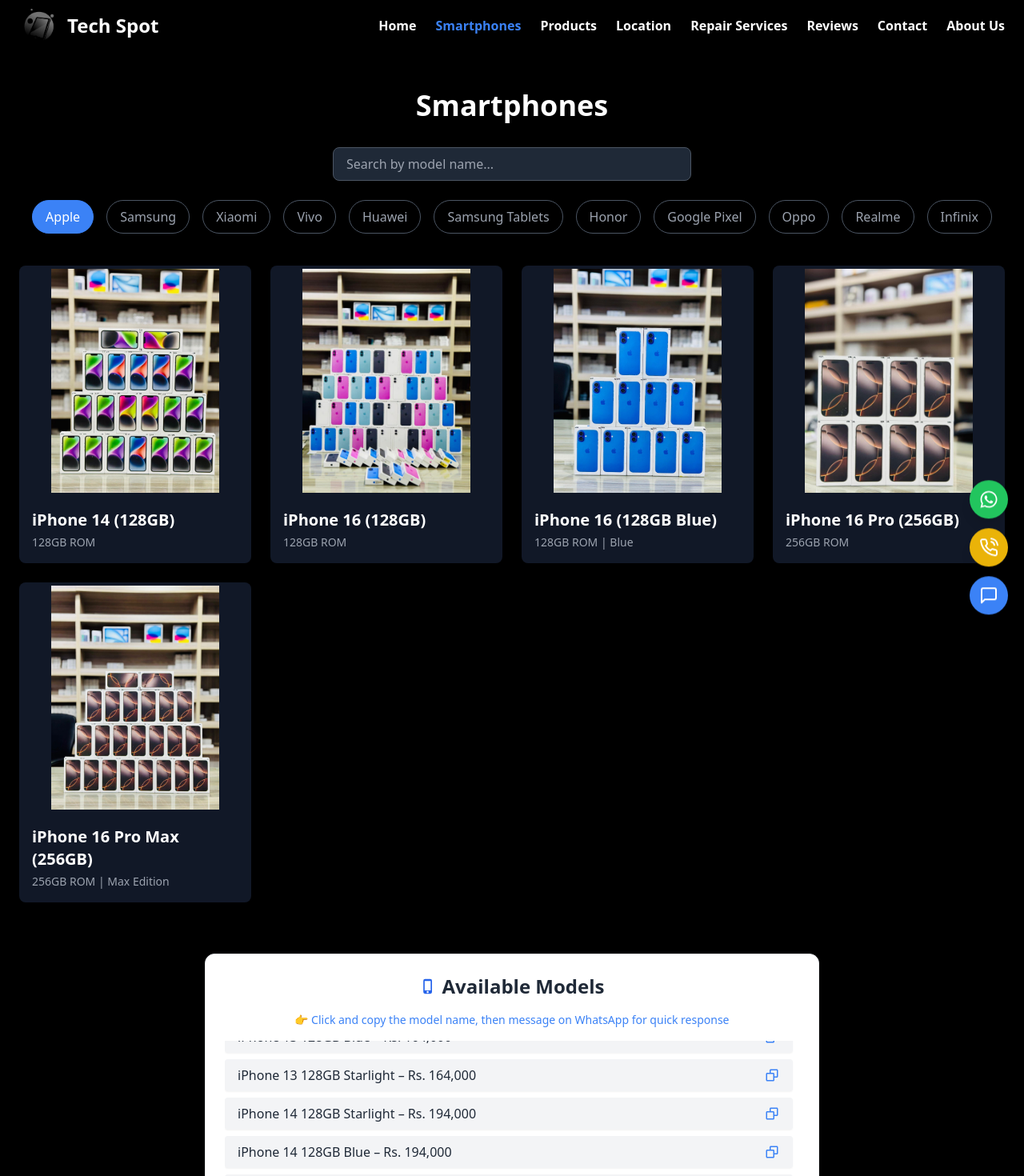
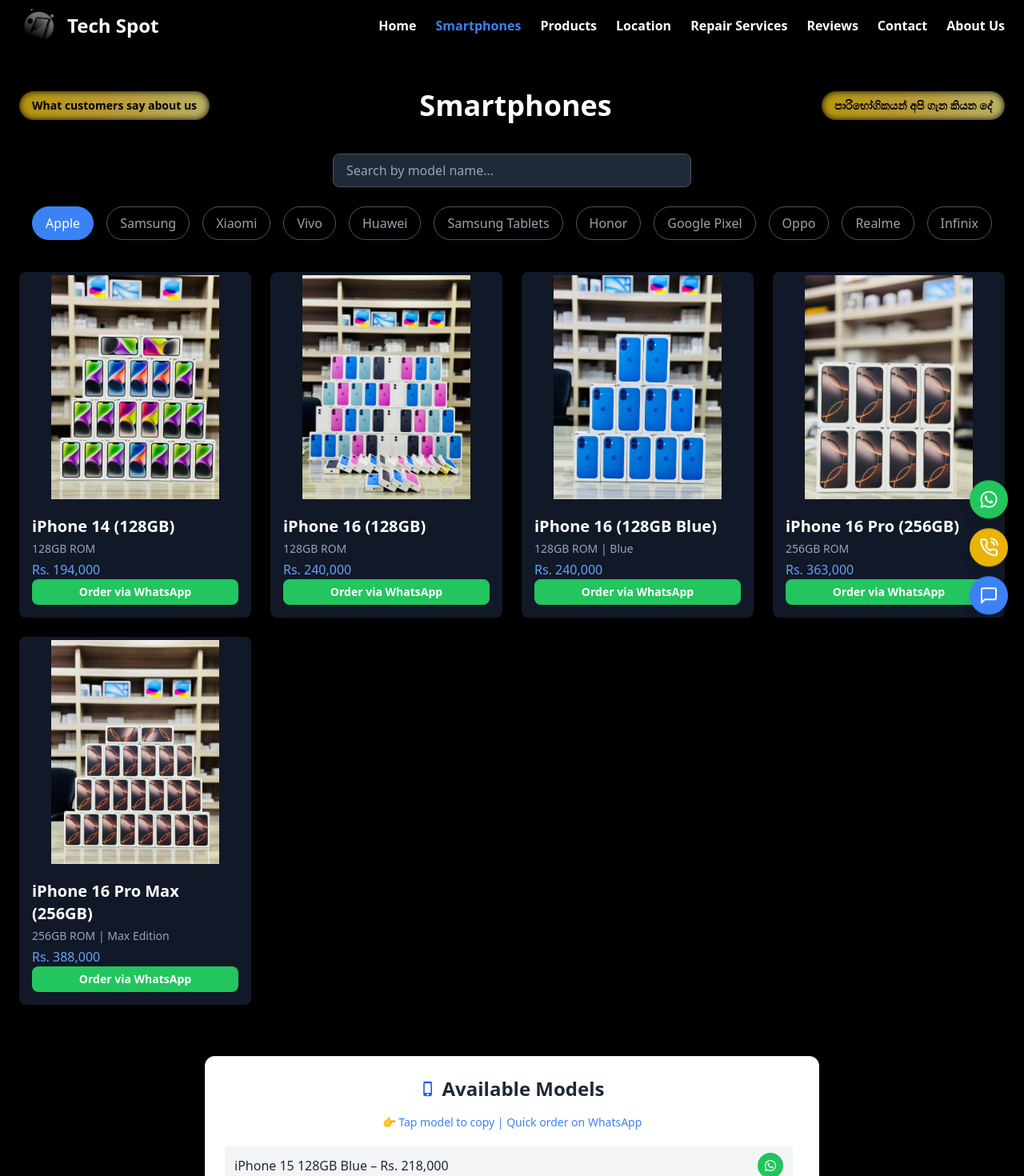
Before and after one commit to IT21182914/Tech-Spot-Official, a React (Create React App) app: page /smartphones in a window 1280 px wide. Shown: the top 1470 px of the page at 80% size. Built offline with nearby package versions, Linux system fonts and the light colour scheme.

Commit message:
Added Testimonials

```diff
--- a/src/App.js
+++ b/src/App.js
@@ -6,6 +6,7 @@ import Navbar from "./components/Navbar";
 import Home from "./pages/Home";
 import Shop from "./pages/Shop";
 import Smartphones from "./pages/Smartphones";
+import Testimonials from "./pages/Testimonials";
 import Location from "./components/Location";
 import Footer from "./components/Footer";
 import FloatingContactButtons from "./components/FloatingContactButtons";
@@ -37,6 +38,7 @@ const App = () => {
             <Route path="/blog/:slug" element={<BlogPost />} />
             <Route path="/repair" element={<RepairServices />} />
             <Route path="/contact" element={<ContactPage />} />
+            <Route path="/testimonials" element={<Testimonials />} />
             <Route path="/about" element={<AboutUs />} />
             <Route path="/faq" element={<FAQ />} />
             <Route path="/smartphones" element={<Smartphones />} />
--- a/src/pages/Smartphones.jsx
+++ b/src/pages/Smartphones.jsx
@@ -2,7 +2,12 @@ import React, { useState, useEffect, useRef } from "react";
 import { motion } from "framer-motion";
 import { MdPhoneIphone } from "react-icons/md";
 import { AiOutlineInfoCircle } from "react-icons/ai";
-import { BiCopy } from "react-icons/bi";
+// import { BiCopy } from "react-icons/bi";
+import { FaWhatsapp } from "react-icons/fa";
+
+const WHATSAPP_NUMBER = "94726048468";
+const WHATSAPP_URL = `https://wa.me/${WHATSAPP_NUMBER}`;
+const waLink = (msg) => `${WHATSAPP_URL}?text=${encodeURIComponent(msg)}`;
 
 const allPhones = {
   Apple: [
@@ -10,26 +15,31 @@ const allPhones = {
       name: "iPhone 14 (128GB)",
       specs: "128GB ROM",
       image: "/images/iPhones/Iphone 14 128GB.jpg",
+      price: "Rs. 194,000",
     },
     {
       name: "iPhone 16 (128GB)",
       specs: "128GB ROM",
       image: "/images/iPhones/Iphone 16 128 GB.jpg",
+      price: "Rs. 240,000",
     },
     {
       name: "iPhone 16 (128GB Blue)",
       specs: "128GB ROM | Blue",
       image: "/images/iPhones/Iphone 16 128 GB Blue.jpg",
+      price: "Rs. 240,000",
     },
     {
       name: "iPhone 16 Pro (256GB)",
       specs: "256GB ROM",
       image: "/images/iPhones/Iphone 16 Pro 256 GB.jpg",
+      price: "Rs. 363,000",
     },
     {
       name: "iPhone 16 Pro Max (256GB)",
       specs: "256GB ROM | Max Edition",
       image: "/images/iPhones/Iphone 16 Pro Max 256 GB.jpg",
+      price: "Rs. 388,000",
     },
   ],
   Samsung: [
@@ -38,6 +48,7 @@ const allPhones = {
       specs: "12GB RAM | 256GB ROM",
       image:
         "https://cdn.pixabay.com/photo/2022/03/12/09/23/smartphone-7063761_640.jpg",
+      price: "Rs. 395,000",
     },
   ],
   Xiaomi: [
@@ -46,6 +57,7 @@ const allPhones = {
       specs: "6GB RAM | 128GB ROM",
       image:
         "https://cdn.pixabay.com/photo/2022/05/03/19/18/smartphone-7171749_640.jpg",
+      price: "Rs. 79,900",
     },
   ],
   Vivo: [],
@@ -107,22 +119,15 @@ const Smartphones = () => {
   const [activeCategory, setActiveCategory] = useState("Apple");
   const [searchTerm, setSearchTerm] = useState("");
   const [copiedText, setCopiedText] = useState("");
+
   const scrollRef = useRef(null);
   const intervalRef = useRef(null);
   const timeoutRef = useRef(null);
 
   useEffect(() => {
-    startAutoScroll();
-    return () => {
-      clearInterval(intervalRef.current);
-      clearTimeout(timeoutRef.current);
-    };
-  }, []);
-
-  const startAutoScroll = () => {
     intervalRef.current = setInterval(() => {
       if (scrollRef.current) {
-        scrollRef.current.scrollTop += 1;
+        scrollRef.current.scrollTop += 2;
         if (
           scrollRef.current.scrollTop + scrollRef.current.clientHeight >=
           scrollRef.current.scrollHeight
@@ -130,50 +135,86 @@ const Smartphones = () => {
           scrollRef.current.scrollTop = 0;
         }
       }
-    }, 80);
+    }, 30);
+    return () => {
+      clearInterval(intervalRef.current);
+      clearTimeout(timeoutRef.current);
     };
+  }, []);
 
   const pauseAutoScroll = () => {
     clearInterval(intervalRef.current);
     clearTimeout(timeoutRef.current);
     timeoutRef.current = setTimeout(() => {
-      startAutoScroll();
-    }, 60000);
+      intervalRef.current = setInterval(() => {
+        if (scrollRef.current) {
+          scrollRef.current.scrollTop += 2;
+          if (
+            scrollRef.current.scrollTop + scrollRef.current.clientHeight >=
+            scrollRef.current.scrollHeight
+          ) {
+            scrollRef.current.scrollTop = 0;
+          }
+        }
+      }, 30);
+    }, 60_000);
   };
 
-  const phones = allPhones[activeCategory].filter((phone) =>
-    phone.name.toLowerCase().includes(searchTerm.toLowerCase())
+  const phones = allPhones[activeCategory].filter((p) =>
+    p.name.toLowerCase().includes(searchTerm.toLowerCase())
+  );
+
+  const whatsappLink = (phone) =>
+    waLink(`Hi Tech Spot! I'm interested in buying the ${phone.name}.`);
+
+  const ReviewButton = ({ text }) => (
+    <a
+      href="/testimonials"
+      className="relative inline-flex items-center justify-center px-4 py-2 rounded-full text-sm font-semibold text-black overflow-hidden group"
+    >
+      <span className="absolute inset-0 bg-gradient-to-r from-yellow-400 via-amber-300 to-yellow-200 rounded-full filter blur-sm opacity-75 group-hover:opacity-90 animate-pulse" />
+      <span className="absolute inset-0 rounded-full ring ring-transparent group-hover:ring-yellow-300 transition duration-300" />
+      <span className="relative z-10 drop-shadow-sm whitespace-nowrap">
+        {text}
+      </span>
+    </a>
   );
 
   return (
     <div className="bg-black text-white min-h-screen py-12 px-6">
-      <h1 className="text-4xl font-bold text-center mb-8">Smartphones</h1>
+      <div className="flex flex-col items-center gap-4 sm:flex-row sm:justify-between sm:items-center mb-10">
+        <ReviewButton text="What customers say about us" />
+        <h1 className="text-3xl sm:text-4xl font-bold text-center">
+          Smartphones
+        </h1>
+        <ReviewButton text="පාරිභෝගිකයන් අපි ගැන කියන දේ" />
+      </div>
 
       <div className="max-w-md mx-auto mb-6">
         <input
           type="text"
-          placeholder="Search by model name..."
+          placeholder="Search by model name…"
           className="w-full px-4 py-2 rounded-lg bg-gray-800 text-white placeholder-gray-400 border border-gray-600 focus:outline-none focus:ring-2 focus:ring-blue-500"
           value={searchTerm}
           onChange={(e) => setSearchTerm(e.target.value)}
         />
       </div>
 
-      <div className="flex flex-wrap justify-center gap-4 mb-10">
-        {Object.keys(allPhones).map((category) => (
+      <div className="flex flex-wrap justify-center gap-3 sm:gap-4 mb-10">
+        {Object.keys(allPhones).map((cat) => (
           <button
-            key={category}
+            key={cat}
             onClick={() => {
-              setActiveCategory(category);
+              setActiveCategory(cat);
               setSearchTerm("");
             }}
             className={`px-4 py-2 rounded-full border transition duration-300 ${
-              activeCategory === category
+              activeCategory === cat
                 ? "bg-blue-500 text-white border-blue-500"
                 : "text-gray-400 border-gray-600 hover:bg-gray-700"
             }`}
           >
-            {category}
+            {cat}
           </button>
         ))}
       </div>
@@ -192,7 +233,7 @@ const Smartphones = () => {
           phones.map((phone, idx) => (
             <motion.div
               key={idx}
-              className="bg-gray-900 rounded-lg overflow-hidden shadow-lg hover:shadow-2xl transition transform hover:-translate-y-1"
+              className="bg-gray-900 rounded-lg overflow-hidden shadow-lg hover:shadow-2xl transition transform hover:-translate-y-1 flex flex-col"
               whileHover={{ scale: 1.03 }}
             >
               <img
@@ -200,27 +241,37 @@ const Smartphones = () => {
                 alt={phone.name}
                 className="w-full h-72 object-contain p-1 transition-transform duration-300 hover:scale-105"
               />
-              <div className="p-4">
-                <h3 className="text-xl font-semibold text-white">
-                  {phone.name}
-                </h3>
+              <div className="p-4 flex-1 flex flex-col">
+                <h3 className="text-xl font-semibold">{phone.name}</h3>
                 <p className="text-gray-400 text-sm mt-1">{phone.specs}</p>
+                {phone.price && (
+                  <p className="text-blue-400 font-medium mt-1">
+                    {phone.price}
+                  </p>
+                )}
+
+                <a
+                  href={whatsappLink(phone)}
+                  target="_blank"
+                  rel="noopener noreferrer"
+                  className="mt-auto inline-block text-center px-3 py-1.5 bg-green-500 rounded-lg text-sm font-semibold hover:bg-green-600 transition duration-300"
+                >
+                  Order via WhatsApp
+                </a>
               </div>
             </motion.div>
           ))
         )}
       </motion.div>
 
-      {/* 📋 Available Models with Copy & Toast */}
       <div className="max-w-3xl mx-auto mt-16 bg-white text-gray-800 rounded-xl p-6 shadow-lg border border-gray-200 relative">
         <div className="flex items-center justify-center gap-2 mb-4">
           <MdPhoneIphone className="text-xl text-blue-600" />
           <h2 className="text-2xl font-bold text-center">Available Models</h2>
         </div>
 
-        <p className="text-center text-sm mb-4 text-blue-500">
-          👉 Click and copy the model name, then message on WhatsApp for quick
-          response
+        <p className="text-center text-xs sm:text-sm mb-4 text-blue-500">
+          👉 Tap model to copy | Quick order on WhatsApp
         </p>
 
         <div
@@ -234,17 +285,30 @@ const Smartphones = () => {
               return (
                 <li
                   key={idx}
-                  className="bg-gray-100 px-4 py-2 rounded text-gray-800 shadow-sm hover:bg-gray-200 transition cursor-pointer flex justify-between items-start sm:items-center gap-2"
+                  className="bg-gray-100 px-3 py-2 rounded text-gray-800 shadow-sm flex justify-between items-center gap-3"
+                >
+                  <span
+                    className="flex-1 break-words cursor-pointer"
                     onClick={() => {
                       navigator.clipboard.writeText(modelName.trim());
                       setCopiedText(`Copied: ${modelName.trim()}`);
                       setTimeout(() => setCopiedText(""), 2500);
                     }}
                   >
-                  <span className="break-words text-sm sm:text-base">
                     {item}
                   </span>
-                  <BiCopy className="text-blue-500 text-lg min-w-5" />
+
+                  <a
+                    href={waLink(
+                      `Hi Tech Spot! I'm interested in buying the ${modelName.trim()}.`
+                    )}
+                    target="_blank"
+                    rel="noopener noreferrer"
+                    className="flex items-center justify-center bg-green-500 hover:bg-green-600 text-white rounded-full w-8 h-8 min-w-[2rem] transition duration-300"
+                    aria-label="Order via WhatsApp"
+                  >
+                    <FaWhatsapp className="text-base" />
+                  </a>
                 </li>
               );
             })}
@@ -256,25 +320,26 @@ const Smartphones = () => {
             initial={{ opacity: 0, scale: 0.9 }}
             animate={{ opacity: 1, scale: 1 }}
             exit={{ opacity: 0 }}
-            className="fixed top-1/2 left-1/2 transform -translate-x-1/2 -translate-y-1/2 bg-blue-100 text-blue-800 px-5 py-3 rounded-lg shadow-lg z-50 text-center text-sm sm:text-base"
+            className="fixed top-1/2 left-1/2 transform -translate-x-1/2 -translate-y-1/2 bg-blue-100 text-blue-800 px-5 py-3 rounded-lg shadow-lg z-50 text-center"
           >
             {copiedText}
           </motion.div>
         )}
 
-        <div className="mt-6 flex flex-col items-center text-yellow-600 text-sm font-medium space-y-2">
+        <div className="mt-6 flex flex-col items-center text-yellow-600 text-xs sm:text-sm font-medium space-y-2">
           <div className="flex items-start w-full max-w-md">
             <AiOutlineInfoCircle className="flex-shrink-0 mt-1 text-lg" />
             <p className="ml-2 leading-relaxed">
-              Prices may change. Contact seller for the latest information.
+              Prices may change. Contact us on WhatsApp for the latest price and
+              delivery details.
             </p>
           </div>
 
           <div className="flex items-start w-full max-w-md">
             <AiOutlineInfoCircle className="flex-shrink-0 mt-1 text-lg" />
             <p className="ml-2 leading-relaxed">
-              මිල ගණන් වෙනස් වී තිබිය හැකි බැවින් අපගේ සේවා නිළධාරියෙකු හා
-              සම්බන්ධ වී ඔබට නවතම මිල ගණන් විමසා දැනගත හැක.
+              මිල ගණන් වෙනස් විය හැකි බැවින් නවතම මිල විමසීමට WhatsApp හරහා අප
+              වෙත සම්බන්ධ වන්න.
             </p>
           </div>
         </div>
--- /dev/null
+++ b/src/pages/Testimonials.jsx
@@ -0,0 +1,59 @@
+import React from "react";
+import { LazyLoadImage } from "react-lazy-load-image-component";
+import "react-lazy-load-image-component/src/effects/blur.css";
+
+const videoProofs = [
+  { src: "/videos/customer1.mp4", title: "Customer 1" },
+  { src: "/videos/customer2.mp4", title: "Customer 2" },
+];
+
+const imageReviews = [
+  "/images/Asanka.png",
+  "/images/Aadham.png",
+  "/images/Achintha.png",
+  "/images/Naveen.png",
+];
+
+const Testimonials = () => (
+  <div className="min-h-screen bg-black text-white py-12 px-6">
+    <h1 className="text-4xl font-bold text-center mb-10">
+      පාරිභෝගිකයන් අපි ගැන කියන දේ
+    </h1>
+
+    {/* Video proofs */}
+    <section className="mb-16">
+      <h2 className="text-2xl font-semibold mb-6 text-center">Video Proofs</h2>
+      <div className="grid grid-cols-1 md:grid-cols-2 gap-6 max-w-5xl mx-auto">
+        {videoProofs.map((v, i) => (
+          <video
+            key={i}
+            src={v.src}
+            controls
+            className="w-full rounded-lg shadow-lg"
+            title={v.title}
+          />
+        ))}
+      </div>
+    </section>
+
+    {/* Image reviews */}
+    <section>
+      <h2 className="text-2xl font-semibold mb-6 text-center">
+        Customer Review Images
+      </h2>
+      <div className="grid grid-cols-2 sm:grid-cols-3 md:grid-cols-4 gap-6 max-w-5xl mx-auto">
+        {imageReviews.map((img, i) => (
+          <LazyLoadImage
+            key={i}
+            src={img}
+            alt={`Review ${i + 1}`}
+            effect="blur"
+            className="w-full h-auto object-contain rounded-lg shadow-lg"
+          />
+        ))}
+      </div>
+    </section>
+  </div>
+);
+
+export default Testimonials;
```
Lines whose indentation alone changed are shown as unchanged.
